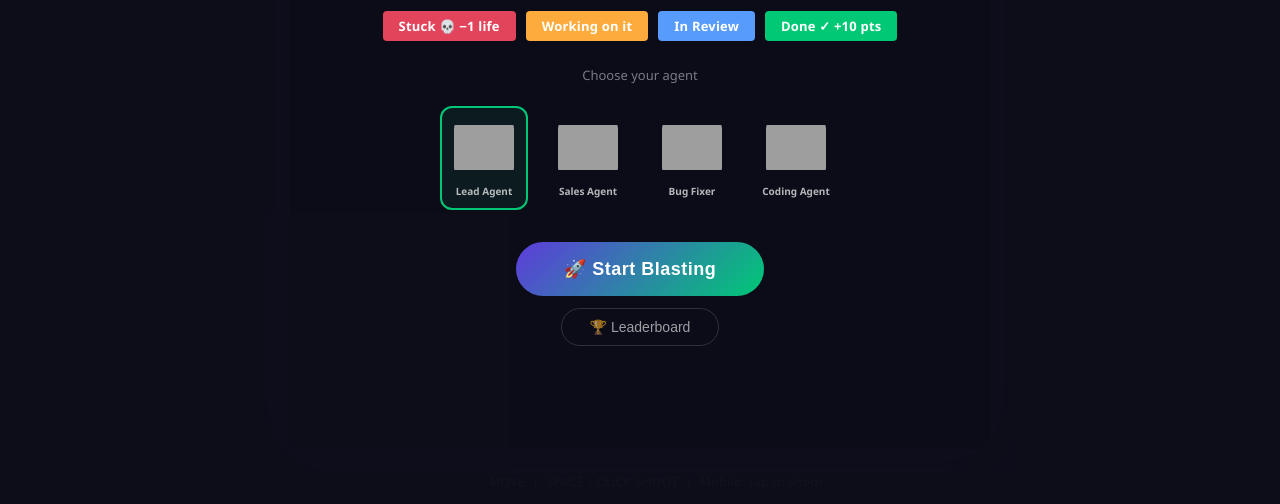
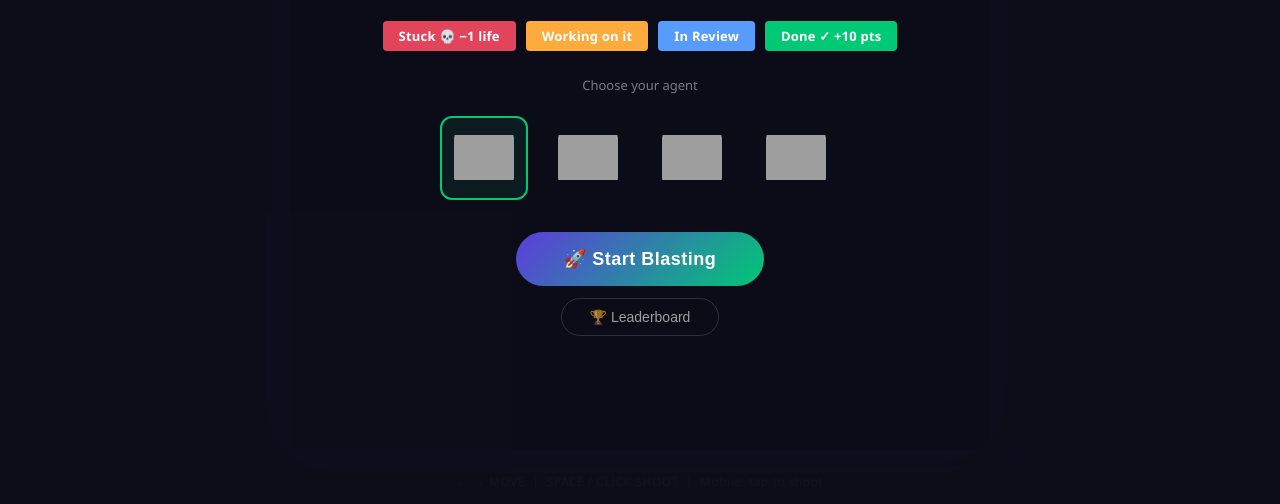
Before and after one commit to elenali12/monday-agent-blaster, a plain HTML site: page index.html in a window 1280 px wide. Shown: the part 296-800 px from the top of the page. Drawn offline with Linux system fonts and the light colour scheme; grey boxes are pictures that could not be loaded.

Commit message:
Remove agent titles from selection screen
Co-Authored-By: Claude Sonnet 4.6 <noreply@anthropic.com>

```diff
--- a/index.html
+++ b/index.html
@@ -247,20 +247,16 @@
   <p style="font-size:13px; color:rgba(255,255,255,0.45)">Choose your agent</p>
   <div id="agent-selector">
     <div class="agent-card selected" data-agent="lead" onclick="selectAgent(this)">
-      <img src="https://cdn.prod.website-files.com/656da6fea306219773d04208/698845f5222165d5c6dab705_Frame%202147238707.avif" alt="Lead Agent" onerror="this.src='';this.parentElement.style.fontSize='36px';this.parentElement.innerHTML='🤖<span>Lead</span>'">
-      <span>Lead Agent</span>
+      <img src="https://cdn.prod.website-files.com/656da6fea306219773d04208/698845f5222165d5c6dab705_Frame%202147238707.avif" alt="Lead Agent" onerror="this.src='';this.parentElement.style.fontSize='36px';this.parentElement.innerHTML='🤖'">
     </div>
     <div class="agent-card" data-agent="sales" onclick="selectAgent(this)">
-      <img src="https://cdn.prod.website-files.com/656da6fea306219773d04208/698845f5ac985f69b35148aa_Frame%202147238712.avif" alt="Sales Agent" onerror="this.src='';this.parentElement.innerHTML='🤖<span>Sales</span>'">
-      <span>Sales Agent</span>
+      <img src="https://cdn.prod.website-files.com/656da6fea306219773d04208/698845f5ac985f69b35148aa_Frame%202147238712.avif" alt="Sales Agent" onerror="this.src='';this.parentElement.innerHTML='🤖'">
     </div>
     <div class="agent-card" data-agent="bug" onclick="selectAgent(this)">
-      <img src="https://cdn.prod.website-files.com/656da6fea306219773d04208/698849c3dd58860e7a43882b_Frame%202147238712.avif" alt="Bug Agent" onerror="this.src='';this.parentElement.innerHTML='🤖<span>Bug Fix</span>'">
-      <span>Bug Fixer</span>
+      <img src="https://cdn.prod.website-files.com/656da6fea306219773d04208/698849c3dd58860e7a43882b_Frame%202147238712.avif" alt="Bug Agent" onerror="this.src='';this.parentElement.innerHTML='🤖'">
     </div>
     <div class="agent-card" data-agent="coding" onclick="selectAgent(this)">
-      <img src="https://cdn.prod.website-files.com/656da6fea306219773d04208/698849c3a36be34668bf62e9_Frame%202147238713.avif" alt="Coding Agent" onerror="this.src='';this.parentElement.innerHTML='🤖<span>Coding</span>'">
-      <span>Coding Agent</span>
+      <img src="https://cdn.prod.website-files.com/656da6fea306219773d04208/698849c3a36be34668bf62e9_Frame%202147238713.avif" alt="Coding Agent" onerror="this.src='';this.parentElement.innerHTML='🤖'">
     </div>
   </div>
 
```
